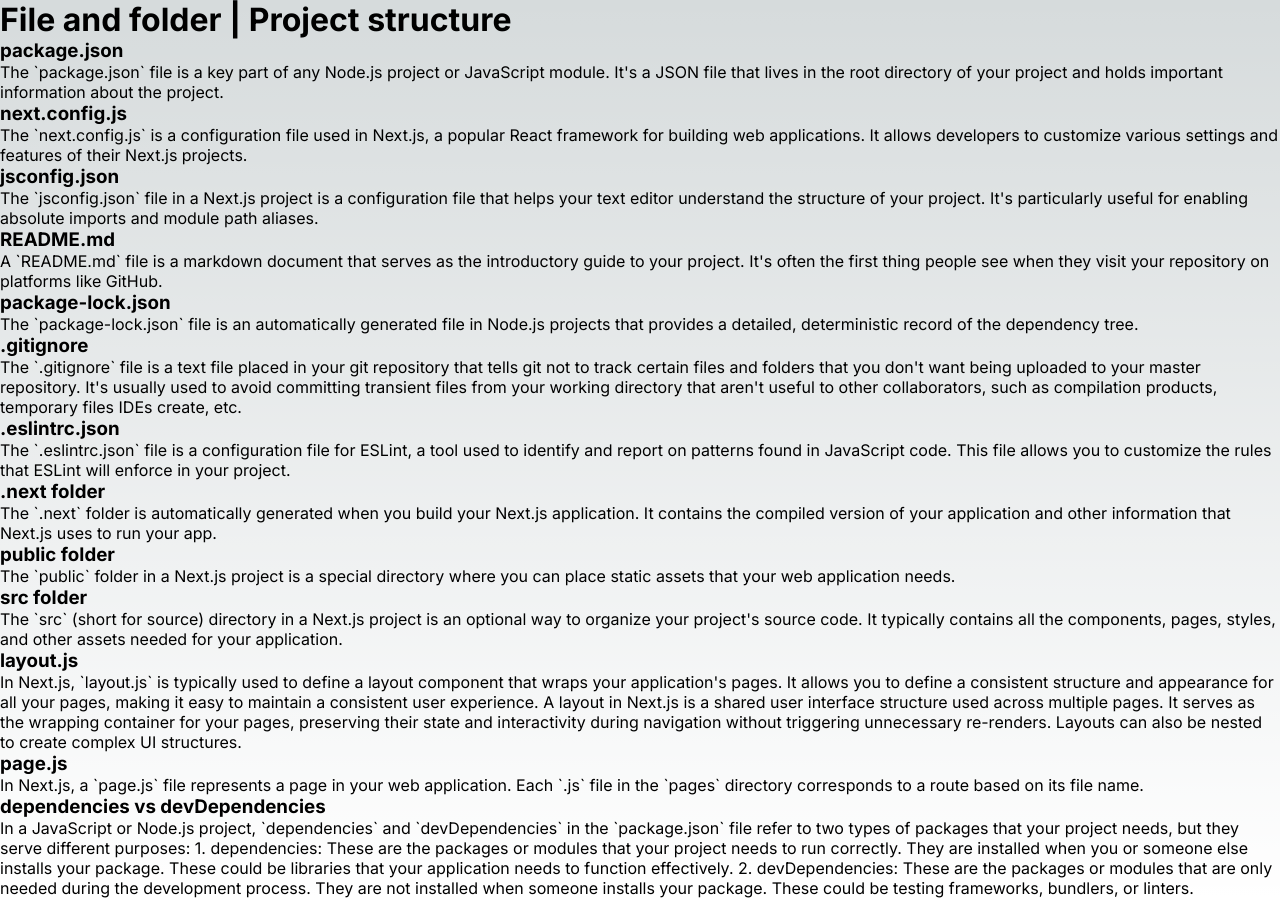
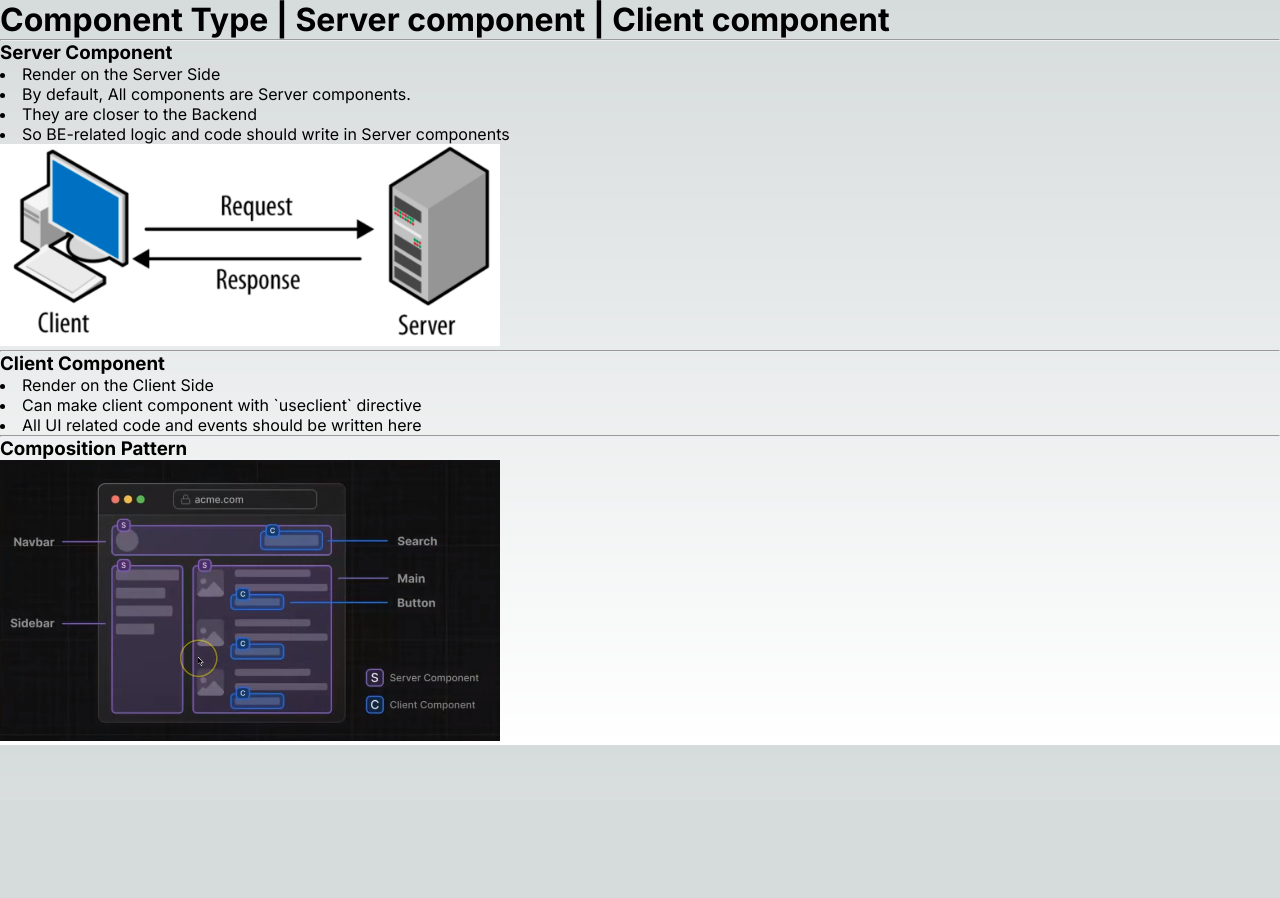
Before and after one commit to rohitsingh2901/LearnNext.js, a Next.js app: page / in a window 1280 px wide. After the commit the page ends 800 px from the top, so only its background shows below. Built offline with nearby package versions, Linux system fonts and the light colour scheme.

Commit message:
Component Type | Server component | Client component

```diff
--- a/src/app/page.js
+++ b/src/app/page.js
@@ -3,69 +3,22 @@
 export default function Home() {
   return (
     <main>
-      <h1>File and folder | Project structure</h1>
-      <h3>package.json</h3>
-      <p>
-      The `package.json` file is a key part of any Node.js project or JavaScript module. It's a JSON file that lives in the root directory of your project and holds important information about the project.
-      </p>
-      <h3>next.config.js</h3>
-      <p>
-      The `next.config.js` is a configuration file used in Next.js, a popular React framework for building web applications. It allows developers to customize various settings and features of their Next.js projects.
-      </p>
-      <h3>jsconfig.json</h3>
-      <p>
-      The `jsconfig.json` file in a Next.js project is a configuration file that helps your text editor understand the structure of your project. It's particularly useful for enabling absolute imports and module path aliases.
-      </p>
-      <h3>README.md</h3>
-      <p>
-      A `README.md` file is a markdown document that serves as the introductory guide to your project. It's often the first thing people see when they visit your repository on platforms like GitHub.
-      </p>
-      <h3>package-lock.json</h3>
-      <p>
-      The `package-lock.json` file is an automatically generated file in Node.js projects that provides a detailed, deterministic record of the dependency tree.
-      </p>
-      <h3>.gitignore</h3>
-      <p>
-      The `.gitignore` file is a text file placed in your git repository that tells git not to track certain files and folders that you don't want being uploaded to your master repository. It's usually used to avoid committing transient files from your working directory that aren't useful to other collaborators, such as compilation products, temporary files IDEs create, etc.
-      </p>
-      <h3>.eslintrc.json</h3>
-      <p>
-      The `.eslintrc.json` file is a configuration file for ESLint, a tool used to identify and report on patterns found in JavaScript code. This file allows you to customize the rules that ESLint will enforce in your project.
-      </p>
-      <h3>.next folder</h3>
-      <p>
-      The `.next` folder is automatically generated when you build your Next.js application. It contains the compiled version of your application and other information that Next.js uses to run your app.
-      </p>
-      <h3>public folder</h3>
-      <p>
-      The `public` folder in a Next.js project is a special directory where you can place static assets that your web application needs.
-      </p>
-      <h3>src folder</h3>
-      <p>
-      The `src` (short for source) directory in a Next.js project is an optional way to organize your project's source code. It typically contains all the components, pages, styles, and other assets needed for your application.
-      </p>
-      <h3>layout.js</h3>
-      <p>
-      In Next.js, `layout.js` is typically used to define a layout component that wraps your application's pages. It allows you to define a consistent structure and appearance for all your pages, making it easy to maintain a consistent user experience.
-      A layout in Next.js is a shared user interface structure used across multiple pages. It serves as the wrapping container for your pages, preserving their state and interactivity during navigation without triggering unnecessary re-renders. Layouts can also be nested to create complex UI structures.
-      </p>
-      <h3>page.js</h3>
-      <p>
-      In Next.js, a `page.js` file represents a page in your web application. Each `.js` file in the `pages` directory corresponds to a route based on its file name.
-      </p>
-      <h3>dependencies vs devDependencies</h3>
-      <p>
-      In a JavaScript or Node.js project, `dependencies` and `devDependencies` in the `package.json` file refer to two types of packages that your project needs, but they serve different purposes:
-
-      1. dependencies: These are the packages or modules that your project needs to run correctly. They are installed when you or someone else installs your package. These could be libraries that your application needs to function effectively.
-
-      2. devDependencies: These are the packages or modules that are only needed during the development process. They are not installed when someone installs your package. These could be testing frameworks, bundlers, or linters.
-      </p>
-
-
-
-
-
+      <h1>Component Type | Server component | Client component</h1>
+      <hr></hr>
+      <h3>Server Component</h3>
+        <li>Render on the Server Side</li>
+        <li>By default, All components are Server components.</li>
+        <li>They are closer to the Backend</li>
+        <li>So BE-related logic and code should write in Server components</li>
+        <img src="ClientServer.png" width={500}></img>
+        <hr></hr>
+      <h3>Client Component</h3>
+        <li>Render on the Client Side</li>
+        <li>Can make client component with `useclient` directive</li>
+        <li>All UI related code and events should be written here</li>
+        <hr></hr>
+      <h3>Composition Pattern</h3>
+      <img src="CompositionPattern.png" width={500}></img>
 
     </main>
   );
```
Also changed, not shown: public/ClientServer.png (added), public/CompositionPattern.png (added).
